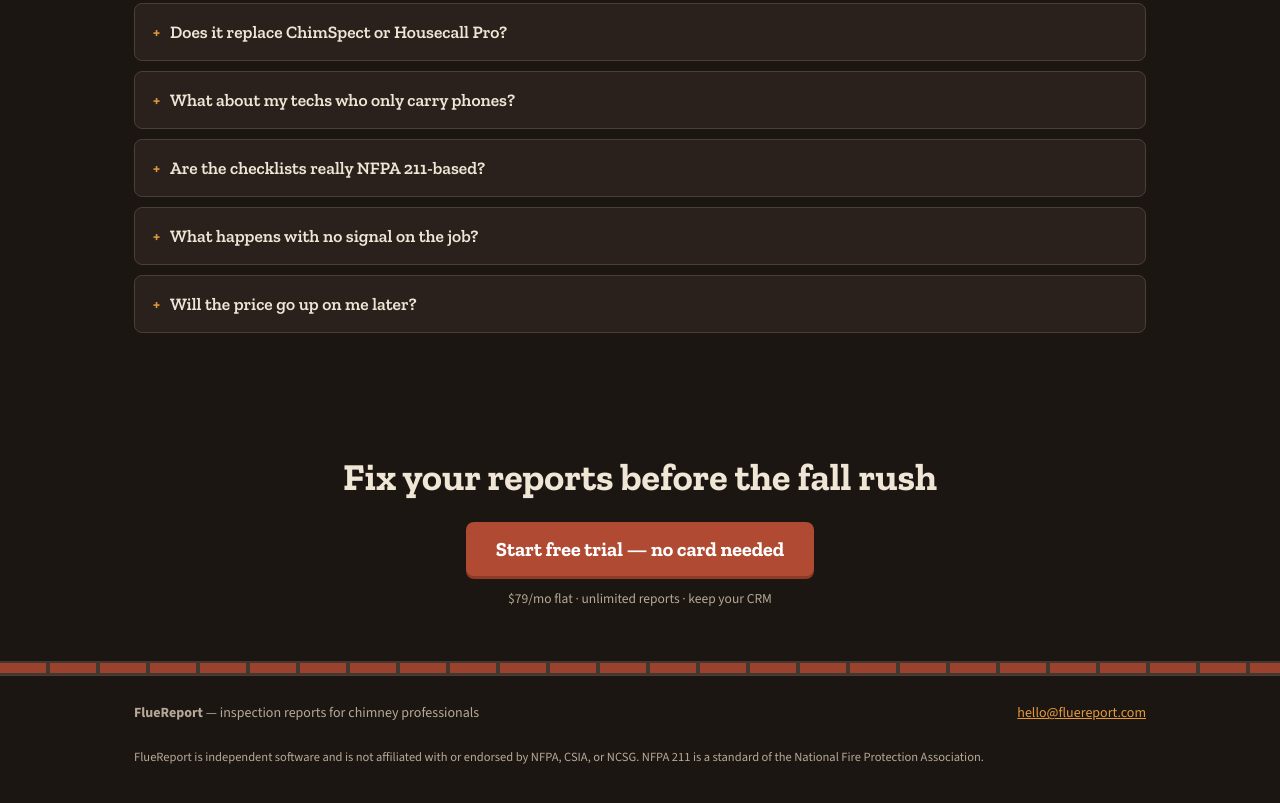
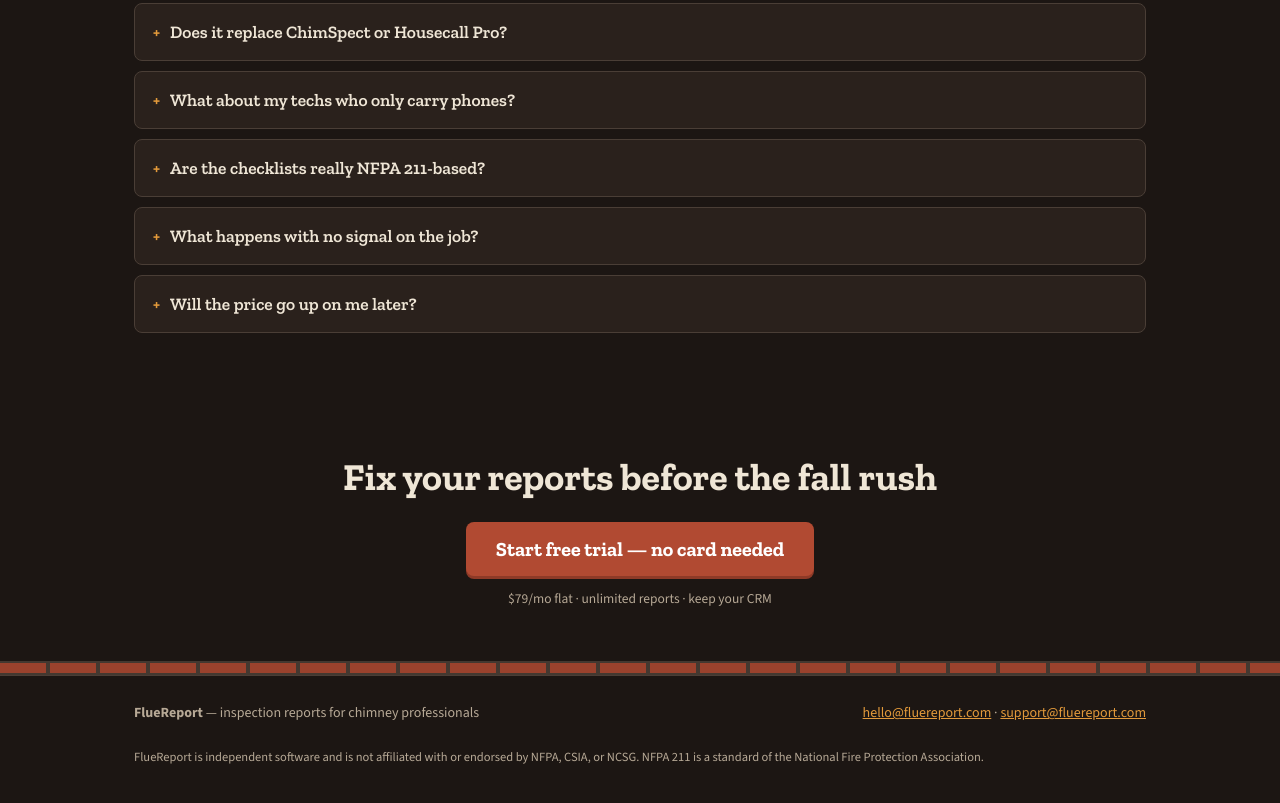
Before and after one commit to asadiceiu/fluereport, a plain HTML site: page index.html in a window 1280 px wide. Shown: the part 4594-5397 px from the top of the page. Drawn offline with nearby package versions, Linux system fonts and the light colour scheme.

Commit message:
Add support@ email to footer
Co-Authored-By: Claude Fable 5 <noreply@anthropic.com>
Claude-Session: https://claude.ai/code/session_01KrqEGhuPr7aNbggTV49sQ4

```diff
--- a/index.html
+++ b/index.html
@@ -456,7 +456,7 @@
 <footer>
   <div class="wrap">
     <div><b>FlueReport</b> — inspection reports for chimney professionals</div>
-    <div><a href="mailto:hello@fluereport.com">hello@fluereport.com</a></div>
+    <div><a href="mailto:hello@fluereport.com">hello@fluereport.com</a> · <a href="mailto:support@fluereport.com">support@fluereport.com</a></div>
     <div style="flex-basis:100%;font-size:12.5px;margin-top:6px">FlueReport is independent software and is not affiliated with or endorsed by NFPA, CSIA, or NCSG. NFPA 211 is a standard of the National Fire Protection Association.</div>
   </div>
 </footer>
```
